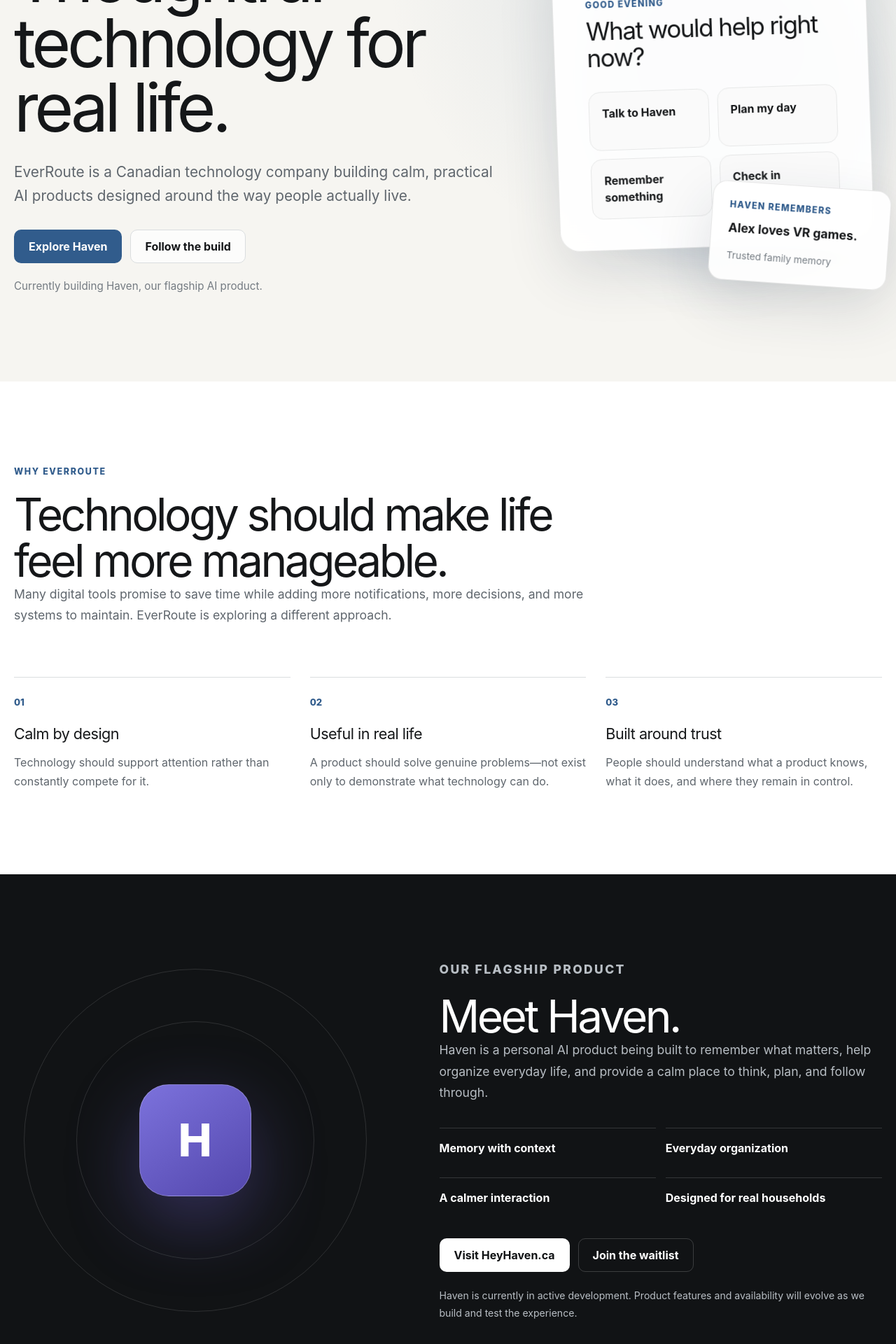
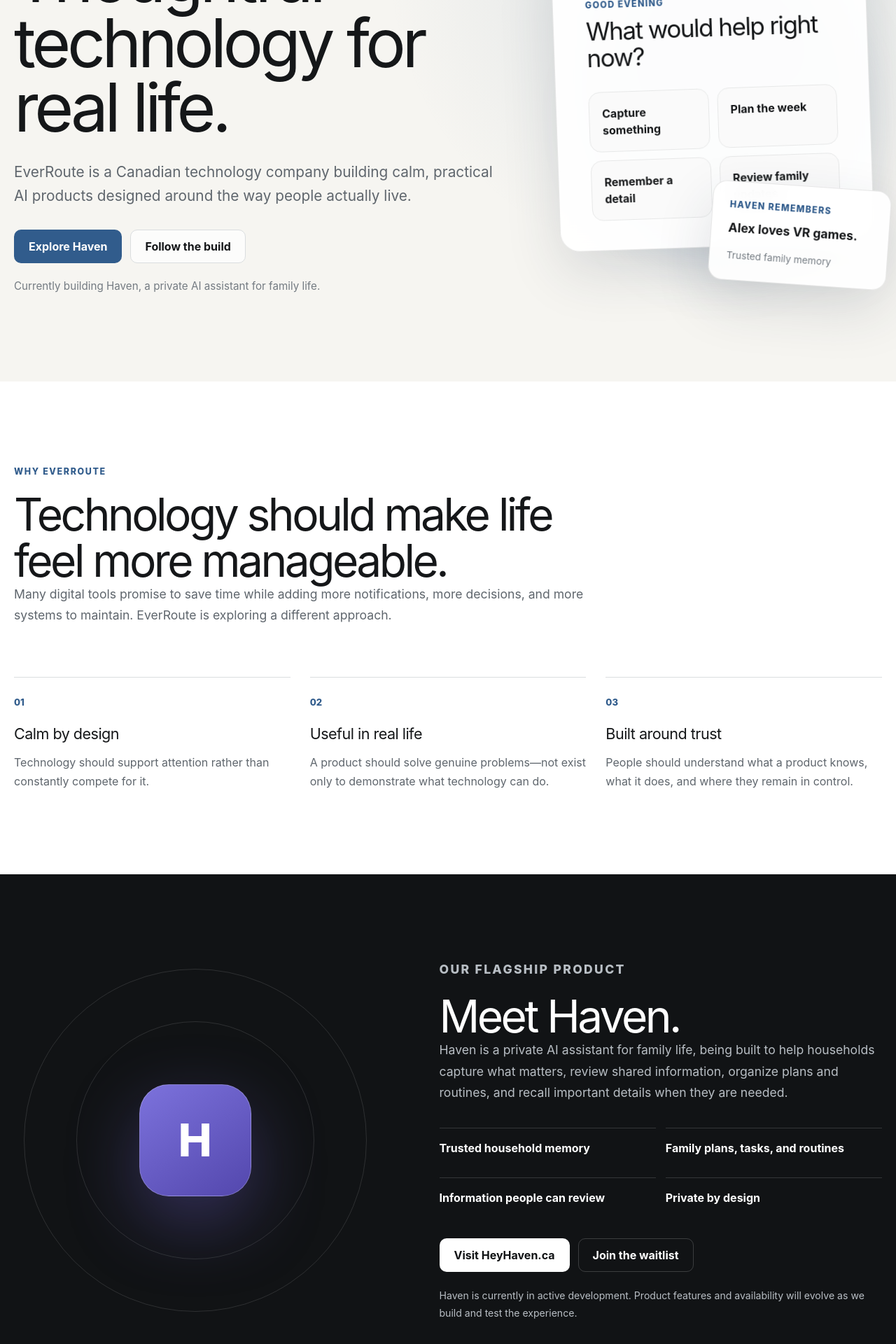
Before and after one commit to JohnnyGreen420/everroute-site, a Next.js app: page / in a window 1280 px wide. Shown: the part 320-2240 px from the top of the page at 70% size. Built offline with nearby package versions, Linux system fonts and the light colour scheme.

Commit message:
copy: align Haven positioning with family life (#13)

```diff
--- a/app/layout.tsx
+++ b/app/layout.tsx
@@ -9,7 +9,7 @@
     template: "%s - EverRoute",
   },
   description:
-    "EverRoute is a Canadian technology company building calm, practical AI products, including Haven, a personal AI product designed for everyday life.",
+    "EverRoute is a Canadian technology company building calm, practical AI products, including Haven, a private AI assistant for family life.",
   openGraph: {
     title: "EverRoute - Thoughtful Technology for Real Life",
     description:
--- a/app/page.tsx
+++ b/app/page.tsx
@@ -17,10 +17,10 @@
 ];
 
 const havenFeatures = [
-  "Memory with context",
-  "Everyday organization",
-  "A calmer interaction",
-  "Designed for real households",
+  "Trusted household memory",
+  "Family plans, tasks, and routines",
+  "Information people can review",
+  "Private by design",
 ];
 
 const buildPrinciples = [
@@ -111,7 +111,7 @@
                 </a>
               </div>
               <p className="status-line">
-                Currently building Haven, our flagship AI product.
+                Currently building Haven, a private AI assistant for family life.
               </p>
             </div>
 
@@ -126,10 +126,10 @@
                   <p className="product-kicker">Good evening</p>
                   <h2>What would help right now?</h2>
                   <div className="product-action-grid">
-                    <span>Talk to Haven</span>
-                    <span>Plan my day</span>
-                    <span>Remember something</span>
-                    <span>Check in</span>
+                    <span>Capture something</span>
+                    <span>Plan the week</span>
+                    <span>Remember a detail</span>
+                    <span>Review family updates</span>
                   </div>
                 </div>
               </div>
@@ -178,9 +178,9 @@
               <p className="eyebrow eyebrow-light">Our flagship product</p>
               <h2>Meet Haven.</h2>
               <p>
-                Haven is a personal AI product being built to remember what matters,
-                help organize everyday life, and provide a calm place to think,
-                plan, and follow through.
+                Haven is a private AI assistant for family life, being built to help
+                households capture what matters, review shared information, organize
+                plans and routines, and recall important details when they are needed.
               </p>
               <ul className="feature-list">
                 {havenFeatures.map((feature) => (
```
